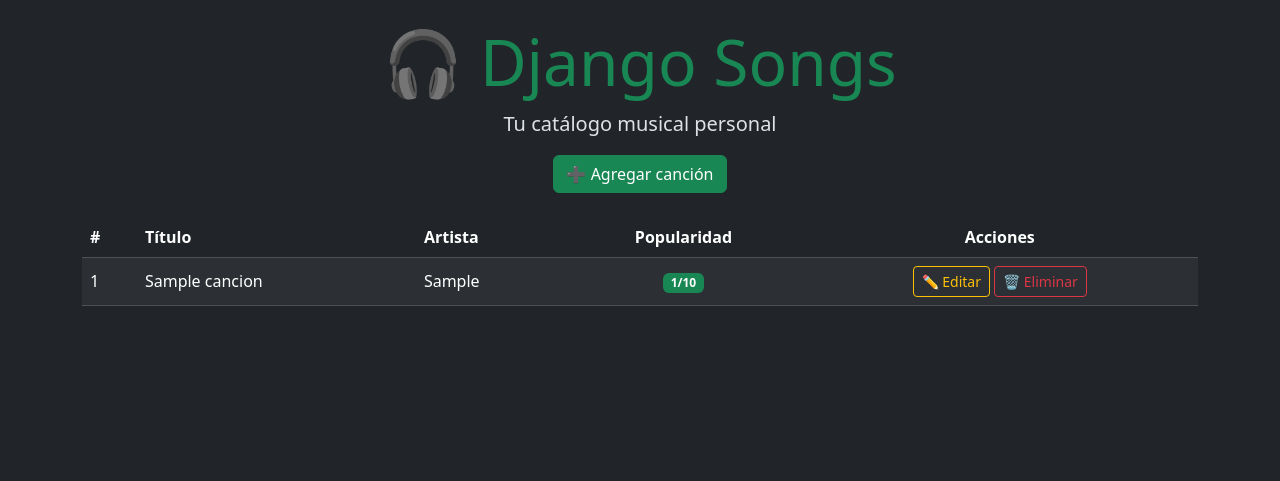
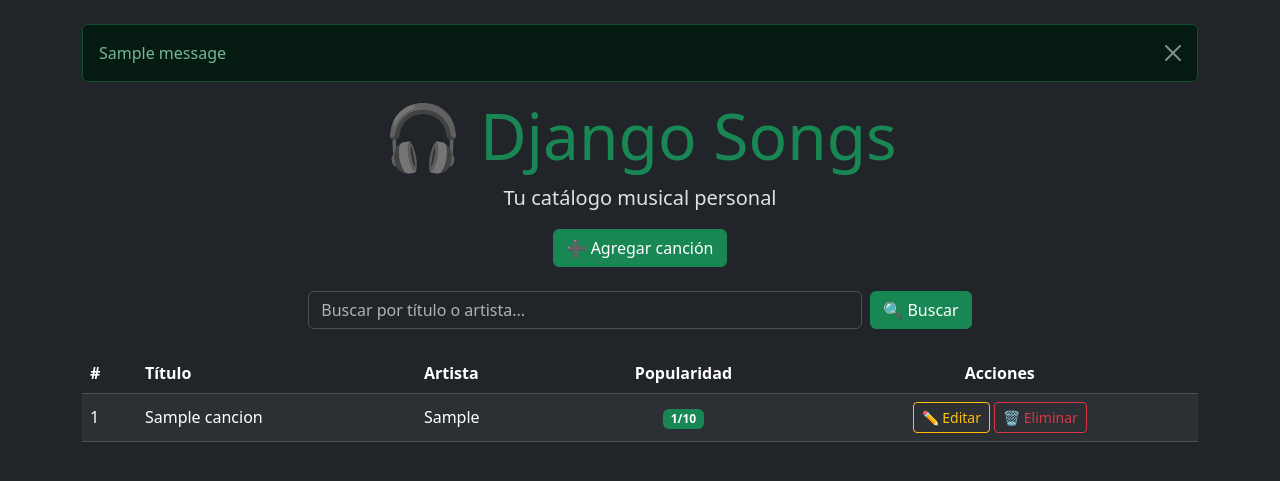
Before and after one commit to fl4m3sec/DjangoSongs, a Django app: page / in a window 1280 px wide. Shown: the part 57-538 px from the top of the page. Run offline with Django 5.2, Linux system fonts and the light colour scheme; tables that the repository leaves empty hold one stand-in row (values such as "Sample post"); one stand-in notice (Sample message) is shown.

Commit message:
Fases 8-10: mensajes, búsqueda y paginación

```diff
--- a/canciones/services/song_service.py
+++ b/canciones/services/song_service.py
@@ -1,10 +1,17 @@
+from django.db.models import Q
 from django.shortcuts import get_object_or_404
 
 from canciones.models import Cancion
 
-def obtener_todas():
+def obtener_todas(busqueda=''):
     """Muestrame todas la canciones, primero las mas populares"""
-    return Cancion.objects.all().order_by('-popularidad', 'titulo')
+    canciones = Cancion.objects.all()
+    if busqueda:
+        canciones = canciones.filter(
+            Q(titulo__icontains=busqueda) | Q(artista__icontains=busqueda)
+        )
+    return canciones.order_by('-popularidad', 'titulo')
+
 
 def obtener_por_id(id):
     """Devuelve una cancion o lanza un error 404 si no existe"""
--- a/canciones/views.py
+++ b/canciones/views.py
@@ -1,19 +1,31 @@
+from django.contrib import messages
+from django.core.paginator import Paginator
 from django.shortcuts import render, redirect
 from django.views.decorators.http import require_POST
 
 from .forms import CancionForm
 from .services import song_service
 
+CANCIONES_POR_PAGINA = 5
+
 # Create your views here.
 def index(request):
-    canciones = song_service.obtener_todas()
-    return render(request, 'index.html', {'canciones': canciones})
+    busqueda = request.GET.get('q', '').strip()
+    canciones = song_service.obtener_todas(busqueda)
+
+    paginador = Paginator(canciones, CANCIONES_POR_PAGINA)
+    pagina = paginador.get_page(request.GET.get('page', ''))
+    return render(request, 'index.html', {
+        'pagina': pagina,
+        'busqueda': busqueda,
+    })
 
 def create(request):
     if request.method == 'POST':
         form = CancionForm(request.POST)
         if form.is_valid():
             song_service.crear_cancion(form.cleaned_data)
+            messages.success(request, 'Cancion agregada correctamente')
             return redirect('index')
     else:
         form = CancionForm()
@@ -29,6 +41,7 @@ def update(request, id):
         form = CancionForm(request.POST, instance=cancion)
         if form.is_valid():
             song_service.actualizar_cancion(id, form.cleaned_data)
+            messages.success(request, 'Cancion actualizada correctamente')
             return redirect('index')
     else:
         form = CancionForm(instance=cancion)
@@ -41,4 +54,5 @@ def update(request, id):
 @require_POST
 def delete(request, id):
     song_service.eliminar_cancion(id)
+    messages.success(request, 'Cancion eliminada correctamente')
     return redirect('index')
--- a/templates/base.html
+++ b/templates/base.html
@@ -29,6 +29,15 @@
     </nav>
 
     <main class="container mt-4">
+        {% if messages %}
+            {% for mensaje in messages %}
+                <div class="alert alert-{{ mensaje.tags }} alert-dismissible fade show" role="alert">
+                    {{ mensaje }}
+                    <button type="button" class="btn-close" data-bs-dismiss="alert" aria-label="Cerrar"></button>
+                </div>
+            {% endfor %}
+        {% endif %}
+
         {% block content %}{% endblock %}
     </main>
 
--- a/templates/index.html
+++ b/templates/index.html
@@ -9,7 +9,20 @@
         <a href="{% url 'cancion_create' %}" class="btn btn-success">➕ Agregar canción</a>
     </div>
 
-    {% if canciones %}
+    <form method="get" action="{% url 'index' %}" class="row g-2 justify-content-center mb-4">
+        <div class="col-md-6">
+            <input type="text" name="q" value="{{ busqueda }}" class="form-control"
+                   placeholder="Buscar por título o artista...">
+        </div>
+        <div class="col-auto">
+            <button type="submit" class="btn btn-success">🔍 Buscar</button>
+            {% if busqueda %}
+                <a href="{% url 'index' %}" class="btn btn-outline-secondary">Limpiar</a>
+            {% endif %}
+        </div>
+    </form>
+
+    {% if pagina %}
         <table class="table table-dark table-striped table-hover align-middle">
             <thead>
                 <tr>
@@ -21,7 +34,7 @@
                 </tr>
             </thead>
             <tbody>
-                {% for cancion in canciones %}
+                {% for cancion in pagina %}
                     <tr>
                         <td>{{ cancion.id }}</td>
                         <td>{{ cancion.titulo }}</td>
@@ -42,6 +55,42 @@
                 {% endfor %}
             </tbody>
         </table>
+
+        {% if pagina.paginator.num_pages > 1 %}
+            <nav aria-label="Paginación de canciones">
+                <ul class="pagination justify-content-center">
+                    {% if pagina.has_previous %}
+                        <li class="page-item">
+                            <a class="page-link" href="?page={{ pagina.previous_page_number }}{% if busqueda %}&q={{ busqueda|urlencode }}{% endif %}">&laquo; Anterior</a>
+                        </li>
+                    {% else %}
+                        <li class="page-item disabled"><span class="page-link">&laquo; Anterior</span></li>
+                    {% endif %}
+
+                    {% for numero in pagina.paginator.page_range %}
+                        <li class="page-item {% if numero == pagina.number %}active{% endif %}">
+                            <a class="page-link" href="?page={{ numero }}{% if busqueda %}&q={{ busqueda|urlencode }}{% endif %}">{{ numero }}</a>
+                        </li>
+                    {% endfor %}
+
+                    {% if pagina.has_next %}
+                        <li class="page-item">
+                            <a class="page-link" href="?page={{ pagina.next_page_number }}{% if busqueda %}&q={{ busqueda|urlencode }}{% endif %}">Siguiente &raquo;</a>
+                        </li>
+                    {% else %}
+                        <li class="page-item disabled"><span class="page-link">Siguiente &raquo;</span></li>
+                    {% endif %}
+                </ul>
+            </nav>
+            <p class="text-center text-secondary small">
+                Página {{ pagina.number }} de {{ pagina.paginator.num_pages }}
+                ({{ pagina.paginator.count }} canciones)
+            </p>
+        {% endif %}
+    {% elif busqueda %}
+        <div class="alert alert-secondary text-center">
+            No se encontraron canciones para <strong>"{{ busqueda }}"</strong>.
+        </div>
     {% else %}
         <div class="alert alert-secondary text-center">
             Aún no hay canciones registradas. ¡Agrega la primera!
```
